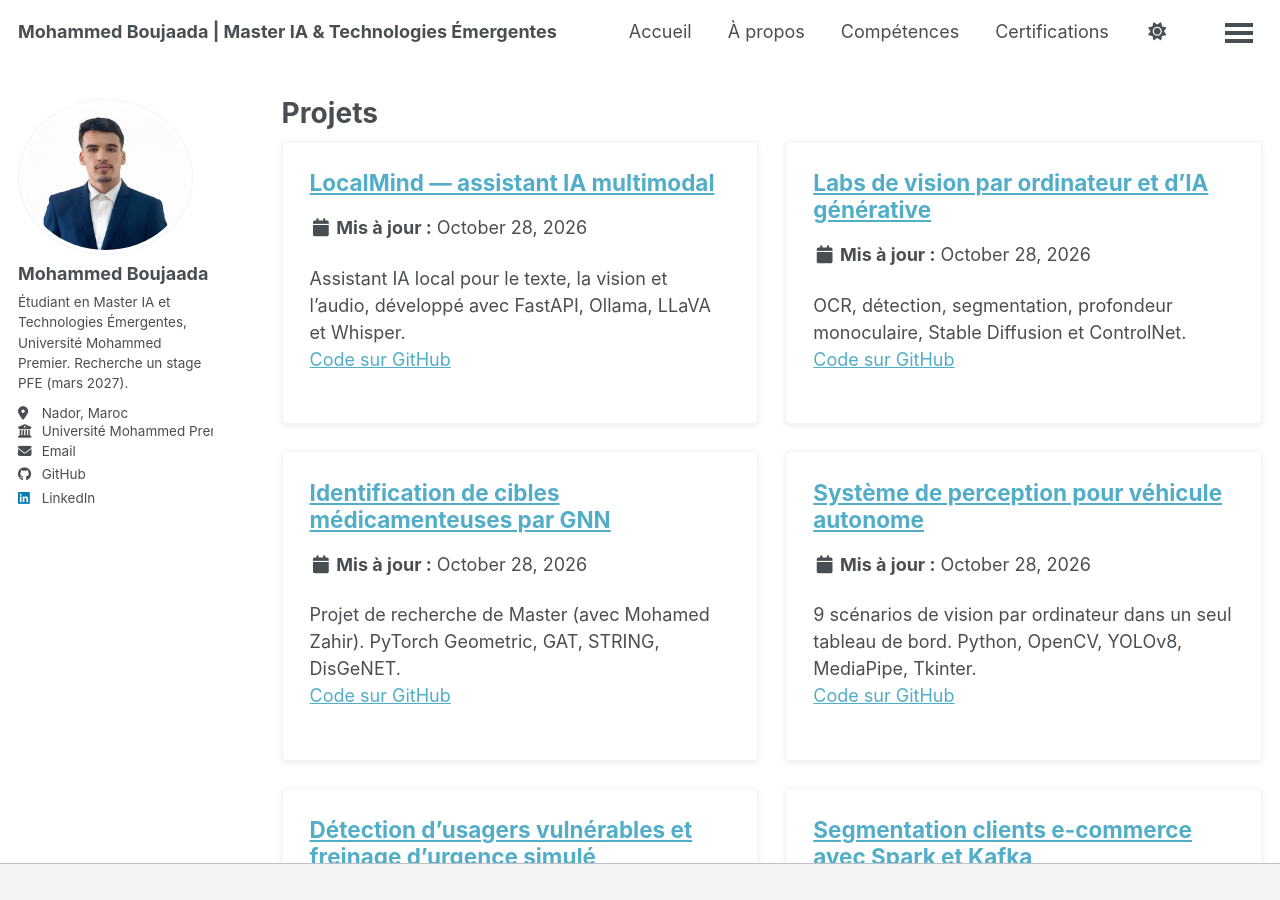
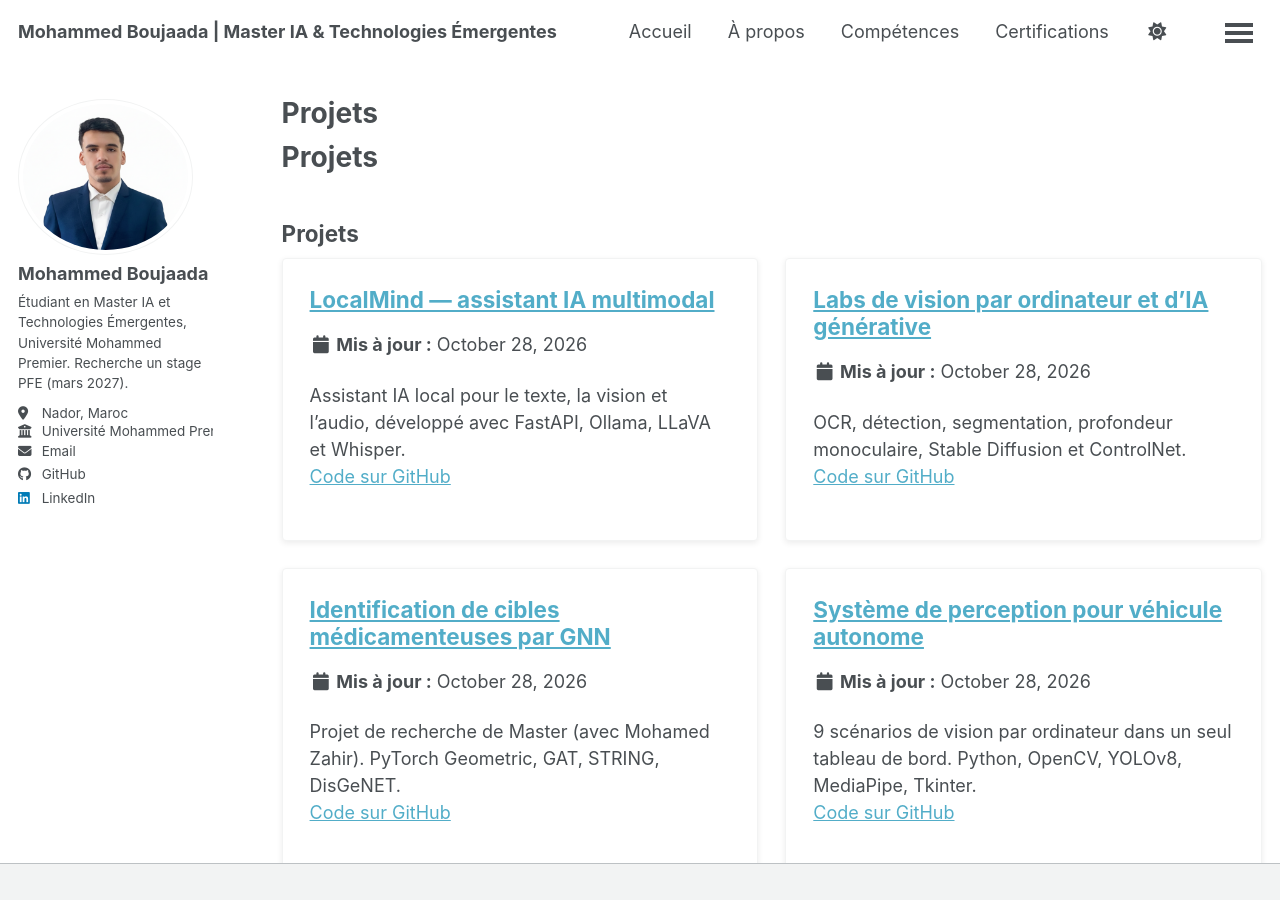
Before and after one commit to mohammed-boujaada/mohammed-boujaada.github.io, a Jekyll site: the page built from _pages/portfolio.md, in a window 1280 px wide and 900 px high. Built offline with Jekyll 4.4.1, drawn with Linux system fonts in a browser that asks for light colours; a style sheet for code colours, icons or effects is not loaded.

Commit message:
Normalize page headings

```diff
--- a/_pages/portfolio.md
+++ b/_pages/portfolio.md
@@ -4,6 +4,9 @@ title: "Projets"
 permalink: /portfolio/
 author_profile: true
 ---
+
+# Projets
+## Projets
 
 {% include base_path %}
 
```
Also changed, not shown: _pages/about.md (+1 -0 lines), _pages/certifications.md (+1 -0 lines), _pages/skills.md (+1 -0 lines).
